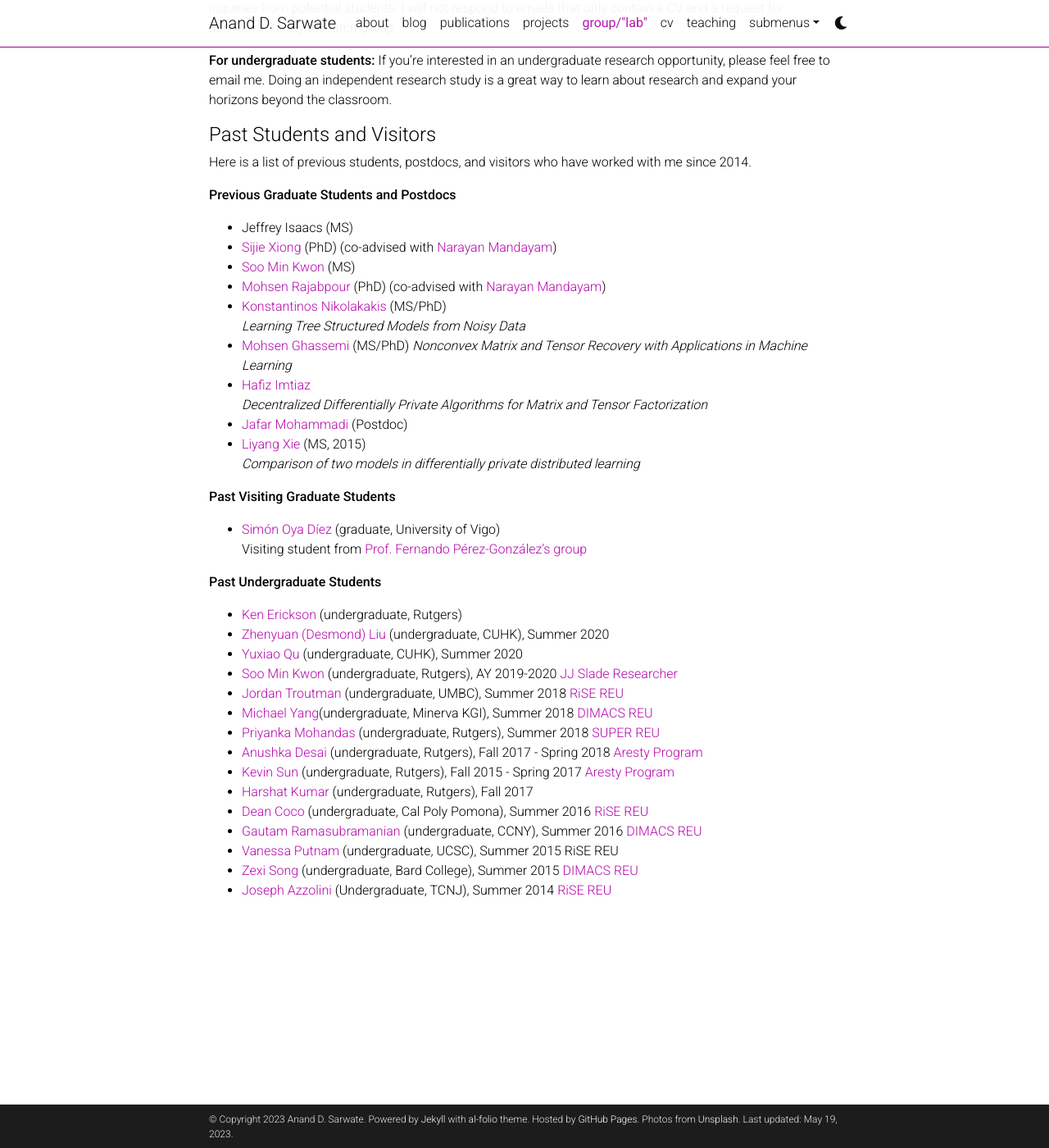
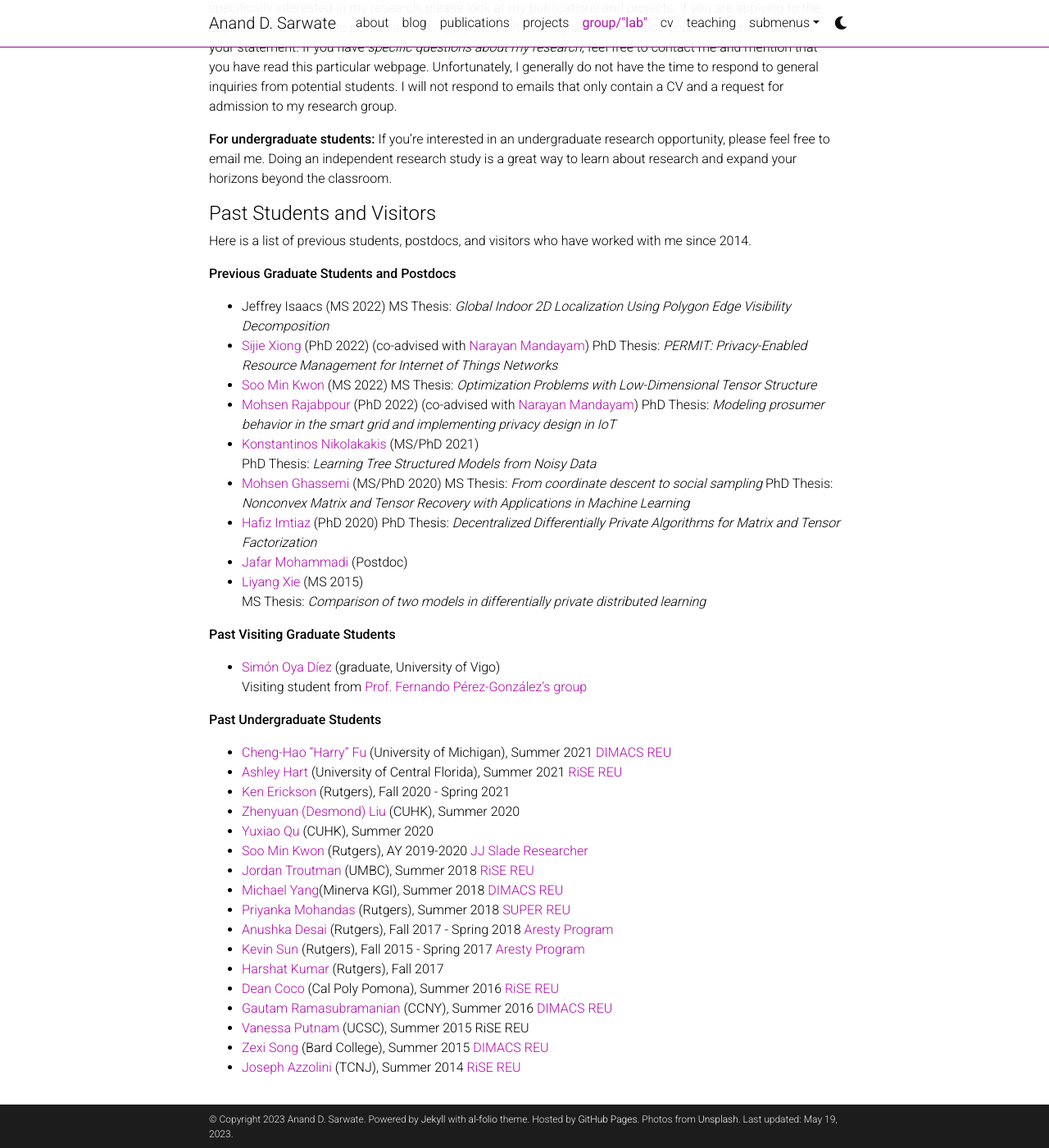
Before and after one commit to adsarwate/adsarwate.github.io, a Jekyll site: the page built from _pages/group.md, in a window 1280 px wide and 1400 px high, scrolled down 722 px. Shown: the whole window at 82% size. Built offline with Jekyll 4.4.1, drawn with Linux system fonts in a browser that asks for light colours; comment, search, counter and statistics services are not loaded; a style sheet for code colours, icons or effects is not loaded; some of the changed text lies outside the part shown.

Commit message:
Update group.md
added lots of links and updated group

```diff
--- a/_pages/group.md
+++ b/_pages/group.md
@@ -9,21 +9,24 @@
 
 ### Lab Members
 
-My "lab" is a room full of desks. I have thus far resisted giving it a fancy name.
+My "lab" is a room full of desks. I have thus far resisted giving it a fancy name. However, I am open to suggestions!
 
 **Graduate Students:**
 
-*   Sinjini Banerjee (PhD)
+*   [Sinjini Banerjee](https://www.linkedin.com/in/sinjinibanerjee/) (PhD)
 *   [Daniel Bittner](https://www.linkedin.com/in/daniel-bittner-8776b728/) (PhD) (co-advised with [Rebecca Wright](https://www.cs.columbia.edu/~rwright/))
-*   Xin Li (PhD)
-*   Nitya Sathyavageeswaran (PhD) (co-advised with [Narayan Mandayam](http://www.winlab.rutgers.edu/~narayan/) and [Roy Yates](http://www.winlab.rutgers.edu/~ryates/))
-*   Ye Tao (PhD)
-*   Yu Wu (PhD)
+*   [Xin Li](https://www.linkedin.com/in/xin-li-28359aa2/) (PhD)
+*   [Nitya Sathyavageeswaran](https://www.linkedin.com/in/nitya-sathyavageeswaran-493179160/?trk=people-guest_people_search-card) (PhD) (co-advised with [Narayan Mandayam](http://www.winlab.rutgers.edu/~narayan/) and [Roy Yates](http://www.winlab.rutgers.edu/~ryates/))
+*   [Ye Tao](https://www.linkedin.com/in/ye-tao-12430a167/) (PhD)
+*   [Yu Wu](https://www.linkedin.com/in/yu-wu-b69283269/) (PhD)
 
 **Undergraduate Students:**
 
-*   Ashley Hart (undergraduate, University of Central Florida), Summer 2021 [RiSE REU](http://rise.rutgers.edu/)
-*   Harry Fu (undergraduate, University of Michigan), Summer 2021 [DIMACS REU](http://reu.dimacs.rutgers.edu/)
+*   Nicholas DiGirolamo, Rutgers Summer 2023 [Aresty Program](https://aresty.rutgers.edu)
+*   Nicole Le, Summer 2023 [SUPER REU](https://douglass.rutgers.edu/wise/project-super)
+*   Ava Ostrom, Summer 2023 [SUPER REU](https://douglass.rutgers.edu/wise/project-super)
+*   Victoria Parizot, Summer 2023 [DIMACS REU](http://reu.dimacs.rutgers.edu/)
+*   Jose Hoyos Sanchez, Summer 2023 [RiSE REU](http://rise.rutgers.edu/)
 
 **For prospective graduate students:** Rutgers is an exciting place to learn and grow as an engineer. If you are specifically interested in my research, please look at my publications and projects. If you are applying to the department and want to pursue a Ph.D., apply to the Ph.D. program and mention your research interests in your statement. If you have _specific questions about my research_, feel free to contact me and mention that you have read this particular webpage. Unfortunately, I generally do not have the time to respond to general inquiries from potential students. I will not respond to emails that only contain a CV and a request for admission to my research group.
 
@@ -35,19 +38,24 @@
 
 **Previous Graduate Students and Postdocs**
 
-*   Jeffrey Isaacs (MS)
-*   [Sijie Xiong](http://www.ece.rutgers.edu/~sx37/) (PhD) (co-advised with [Narayan Mandayam](http://www.winlab.rutgers.edu/~narayan/))
-*   [Soo Min Kwon](https://www.linkedin.com/in/soo-min-kwon-215ba114b/) (MS)
-*   [Mohsen Rajabpour](https://www.linkedin.com/in/mohsen-rajabpour-b5b897105/) (PhD) (co-advised with [Narayan Mandayam](http://www.winlab.rutgers.edu/~narayan/))
-*   [Konstantinos Nikolakakis](https://knikolakakis.org/) (MS/PhD)
-    _Learning Tree Structured Models from Noisy Data_
-*   [Mohsen Ghassemi](https://www.ece.rutgers.edu/~mg975/) (MS/PhD)
-    _Nonconvex Matrix and Tensor Recovery with Applications in Machine Learning_
-*   [Hafiz Imtiaz](https://scholar.google.com/citations?user=W4G5ww8AAAAJ&hl=en)
-    _Decentralized Differentially Private Algorithms for Matrix and Tensor Factorization_
+*   Jeffrey Isaacs (MS 2022)
+    MS Thesis: [_Global Indoor 2D Localization Using Polygon Edge Visibility Decomposition_](https://rucore.libraries.rutgers.edu/rutgers-lib/69112/)
+*   [Sijie Xiong](http://www.ece.rutgers.edu/~sx37/) (PhD 2022) (co-advised with [Narayan Mandayam](http://www.winlab.rutgers.edu/~narayan/))
+    PhD Thesis: [_PERMIT: Privacy-Enabled Resource Management for Internet of Things Networks_](https://rucore.libraries.rutgers.edu/rutgers-lib/67108/)
+*   [Soo Min Kwon](https://www.linkedin.com/in/soo-min-kwon-215ba114b/) (MS 2022)
+    MS Thesis: [_Optimization Problems with Low-Dimensional Tensor Structure_](https://rucore.libraries.rutgers.edu/rutgers-lib/67410/)
+*   [Mohsen Rajabpour](https://www.linkedin.com/in/mohsen-rajabpour-b5b897105/) (PhD 2022) (co-advised with [Narayan Mandayam](http://www.winlab.rutgers.edu/~narayan/))
+    PhD Thesis: [_Modeling prosumer behavior in the smart grid and implementing privacy design in IoT_](https://rucore.libraries.rutgers.edu/rutgers-lib/67069/)
+*   [Konstantinos Nikolakakis](https://knikolakakis.org/) (MS/PhD 2021)
+    PhD Thesis: [_Learning Tree Structured Models from Noisy Data_](https://rucore.libraries.rutgers.edu/rutgers-lib/66047/)
+*   [Mohsen Ghassemi](https://www.ece.rutgers.edu/~mg975/) (MS/PhD 2020)
+	MS Thesis: [_From coordinate descent to social sampling_](https://rucore.libraries.rutgers.edu/rutgers-lib/49967/)
+	PhD Thesis: [_Nonconvex Matrix and Tensor Recovery with Applications in Machine Learning_](https://rucore.libraries.rutgers.edu/rutgers-lib/65376/)
+*   [Hafiz Imtiaz](https://hafizimtiaz.buet.ac.bd/) (PhD 2020)
+    PhD Thesis: [_Decentralized Differentially Private Algorithms for Matrix and Tensor Factorization_](https://rucore.libraries.rutgers.edu/rutgers-lib/62938/)
 *   [Jafar Mohammadi](https://www.bell-labs.com/usr/jafar.mohammadi) (Postdoc)
-*   [Liyang Xie](https://sites.google.com/site/xieliyang66/) (MS, 2015)
-    _Comparison of two models in differentially private distributed learning_
+*   [Liyang Xie](https://www.linkedin.com/in/li-yang-xie-77163baa/) (MS 2015)
+    MS Thesis: [_Comparison of two models in differentially private distributed learning_](https://rucore.libraries.rutgers.edu/rutgers-lib/49347/)
 
 **Past Visiting Graduate Students**
 
@@ -56,18 +64,20 @@
 
 **Past Undergraduate Students**
 
-*   [Ken Erickson](https://www.linkedin.com/in/ken-erickson-a79b8616b/) (undergraduate, Rutgers)
-*   [Zhenyuan (Desmond) Liu](https://www.cse.cuhk.edu.hk/~zyliu8) (undergraduate, CUHK), Summer 2020
-*   [Yuxiao Qu](https://cohenqu.github.io/) (undergraduate, CUHK), Summer 2020
-*   [Soo Min Kwon](https://www.linkedin.com/in/soo-min-kwon-215ba114b/) (undergraduate, Rutgers), AY 2019-2020 [JJ Slade Researcher](https://soe.rutgers.edu/slade)
-*   [Jordan Troutman](https://www.linkedin.com/in/jordantroutman/) (undergraduate, UMBC), Summer 2018 [RiSE REU](http://rise.rutgers.edu/)
-*   [Michael Yang](https://www.linkedin.com/in/michaelwyang/)(undergraduate, Minerva KGI), Summer 2018 [DIMACS REU](http://reu.dimacs.rutgers.edu/)
-*   [Priyanka Mohandas](https://www.likedin.com/in/priyanka-mohandas-766889164/) (undergraduate, Rutgers), Summer 2018 [SUPER REU](https://douglass.rutgers.edu/life-at-douglass/douglass-project-women-stem/project-super)
-*   [Anushka Desai](https://www.linkedin.com/in/anushka-desai-1b474714b/) (undergraduate, Rutgers), Fall 2017 - Spring 2018 [Aresty Program](https://aresty.rutgers.edu)
-*   [Kevin Sun](https://users.cs.duke.edu/~ksun/) (undergraduate, Rutgers), Fall 2015 - Spring 2017 [Aresty Program](https://aresty.rutgers.edu)
-*   [Harshat Kumar](https://scholar.google.com/citations?user=QYV0leAAAAAJ&hl=en) (undergraduate, Rutgers), Fall 2017
-*   [Dean Coco](https://www.linkedin.com/in/dean-coco-24bb1299/) (undergraduate, Cal Poly Pomona), Summer 2016 [RiSE REU](http://rise.rutgers.edu/)
-*   [Gautam Ramasubramanian](https://www.linkedin.com/in/gautam-ramasubramanian-0b927898/) (undergraduate, CCNY), Summer 2016 [DIMACS REU](http://reu.dimacs.rutgers.edu/)
-*   [Vanessa Putnam](https://www.linkedin.com/in/vanessa-putnam-49a287a5/) (undergraduate, UCSC), Summer 2015 RiSE REU
-*   [Zexi Song](https://www.linkedin.com/in/zexisong/) (undergraduate, Bard College), Summer 2015 [DIMACS REU](http://reu.dimacs.rutgers.edu/)
-*   [Joseph Azzolini](https://www.linkedin.com/in/joseph-a-azzolini-4b2178156/) (Undergraduate, TCNJ), Summer 2014 [RiSE REU](http://rise.rutgers.edu/)
+*   [Cheng-Hao "Harry" Fu](https://cs-people.bu.edu/chenghao/) (University of Michigan), Summer 2021 [DIMACS REU](http://reu.dimacs.rutgers.edu/)
+*   [Ashley Hart](https://ashleybhart.com/) (University of Central Florida), Summer 2021 [RiSE REU](http://rise.rutgers.edu/)
+*   [Ken Erickson](https://www.linkedin.com/in/ken-erickson-a79b8616b/) (Rutgers), Fall 2020 - Spring 2021
+*   [Zhenyuan (Desmond) Liu](https://desmondlzy.me/) (CUHK), Summer 2020
+*   [Yuxiao Qu](https://cohenqu.github.io/) (CUHK), Summer 2020
+*   [Soo Min Kwon](https://www.linkedin.com/in/soo-min-kwon-215ba114b/) (Rutgers), AY 2019-2020 [JJ Slade Researcher](https://soe.rutgers.edu/slade)
+*   [Jordan Troutman](https://www.linkedin.com/in/jordantroutman/) (UMBC), Summer 2018 [RiSE REU](http://rise.rutgers.edu/)
+*   [Michael Yang](https://www.linkedin.com/in/michaelwyang/)(Minerva KGI), Summer 2018 [DIMACS REU](http://reu.dimacs.rutgers.edu/)
+*   [Priyanka Mohandas](https://www.likedin.com/in/priyanka-mohandas-766889164/) (Rutgers), Summer 2018 [SUPER REU](https://douglass.rutgers.edu/wise/project-super)
+*   [Anushka Desai](https://www.linkedin.com/in/anushka-desai-1b474714b/) (Rutgers), Fall 2017 - Spring 2018 [Aresty Program](https://aresty.rutgers.edu)
+*   [Kevin Sun](https://users.cs.duke.edu/~ksun/) (Rutgers), Fall 2015 - Spring 2017 [Aresty Program](https://aresty.rutgers.edu)
+*   [Harshat Kumar](https://scholar.google.com/citations?user=QYV0leAAAAAJ&hl=en) (Rutgers), Fall 2017
+*   [Dean Coco](https://www.linkedin.com/in/dean-coco-24bb1299/) (Cal Poly Pomona), Summer 2016 [RiSE REU](http://rise.rutgers.edu/)
+*   [Gautam Ramasubramanian](https://www.linkedin.com/in/gautam-ramasubramanian-0b927898/) (CCNY), Summer 2016 [DIMACS REU](http://reu.dimacs.rutgers.edu/)
+*   [Vanessa Putnam](https://www.linkedin.com/in/vanessa-putnam-49a287a5/) (UCSC), Summer 2015 RiSE REU
+*   [Zexi Song](https://www.linkedin.com/in/zexisong/) (Bard College), Summer 2015 [DIMACS REU](http://reu.dimacs.rutgers.edu/)
+*   [Joseph Azzolini](https://www.linkedin.com/in/joseph-a-azzolini-4b2178156/) (TCNJ), Summer 2014 [RiSE REU](http://rise.rutgers.edu/)
```
